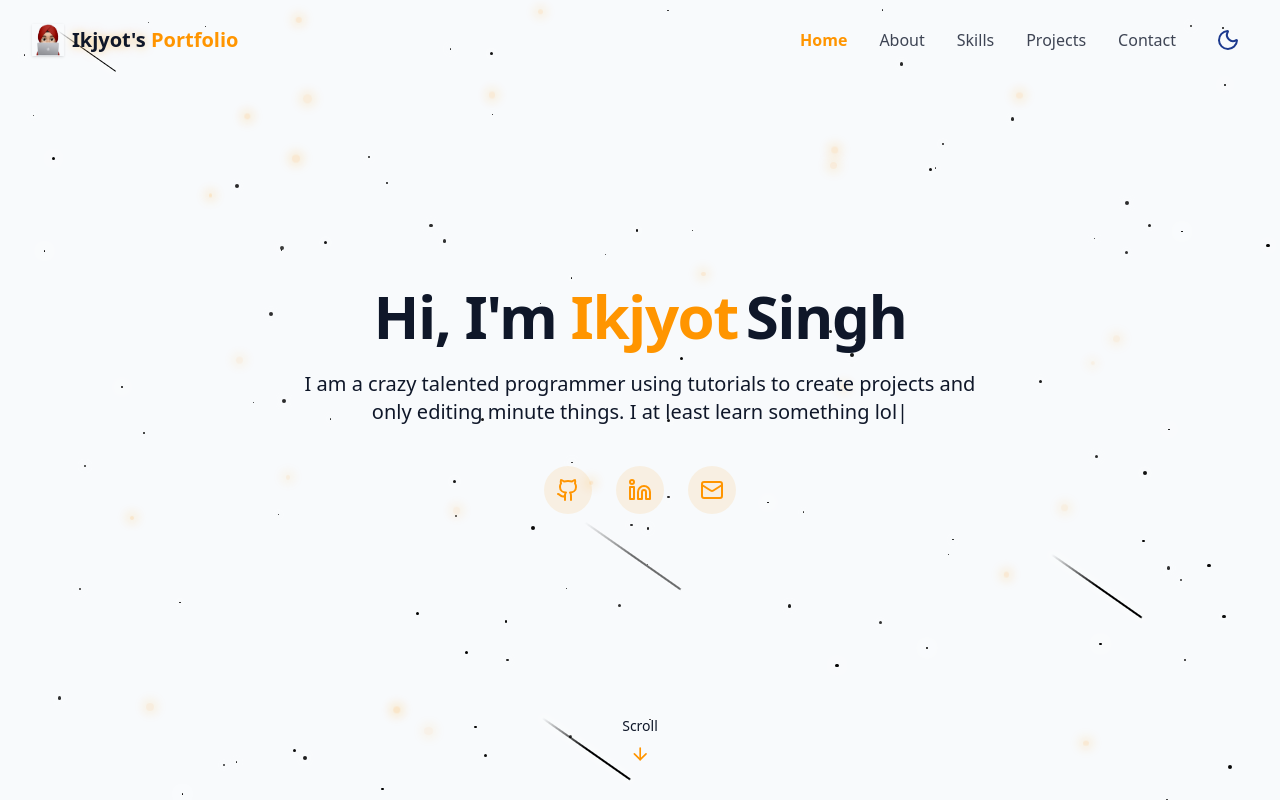
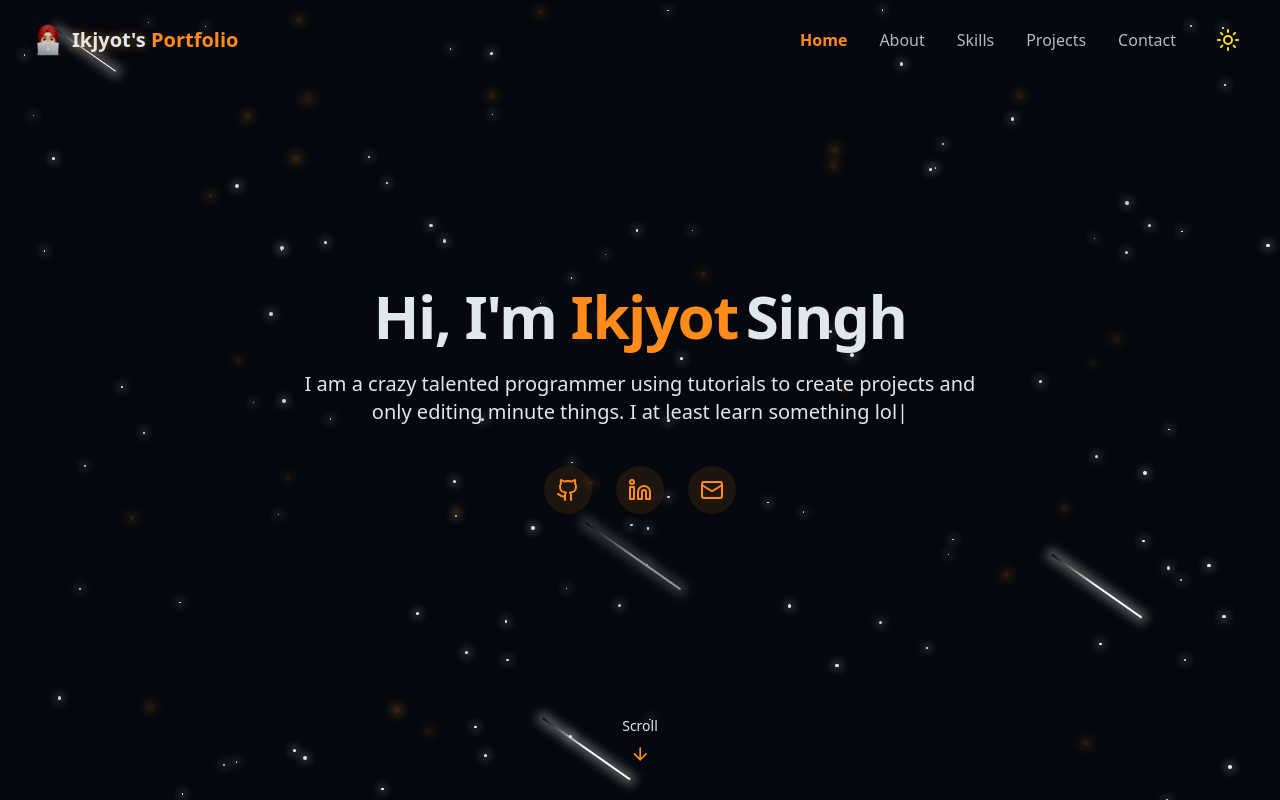
Before and after one commit to icansingh/portfolio, a React (Vite) app: page / in a window 1280 px wide. Shown: the top 800 px of the page. Built offline with nearby package versions, Linux system fonts and the light colour scheme.

Commit message:
Dark Mode Update
Making Dark Mode default and adding glows to stars and meteros in light mode.

```diff
--- a/src/components/Navbar.jsx
+++ b/src/components/Navbar.jsx
@@ -24,12 +24,13 @@ export const Navbar = ({ isMobileMenuOpen, setIsMobileMenuOpen, activeSection })
 
     useEffect(() => {
         const storedTheme = localStorage.getItem("theme");
-        if (storedTheme === "dark") {
+        if (storedTheme === "light") {
+            setIsDarkMode(false);
+            document.documentElement.classList.remove("dark");
+        } else {
+            // Default to dark mode if no theme is stored or if it's "dark"
             setIsDarkMode(true);
             document.documentElement.classList.add("dark");
-        } else {
-            setIsDarkMode(false);
-            document.documentElement.classList.remove("dark");
         }
     }, []);
 
--- a/src/index.css
+++ b/src/index.css
@@ -211,11 +211,19 @@
 
   .star {
     @apply absolute rounded-full bg-stars;
+    box-shadow: 0 0 10px 2px rgba(0, 0, 0, 0.2);
+  }
+
+  .dark .star {
     box-shadow: 0 0 10px 2px hsla(0, 0%, 100%, 0.4);
   }
 
   .meteor {
     @apply absolute bg-linear-to-r from-meteors via-meteors to-transparent rounded-full;
+    box-shadow: 0 0 10px 5px rgba(0, 0, 0, 0.1);
+  }
+
+  .dark .meteor {
     box-shadow: 0 0 10px 5px rgba(255, 255, 255, 0.3);
   }
 
```
